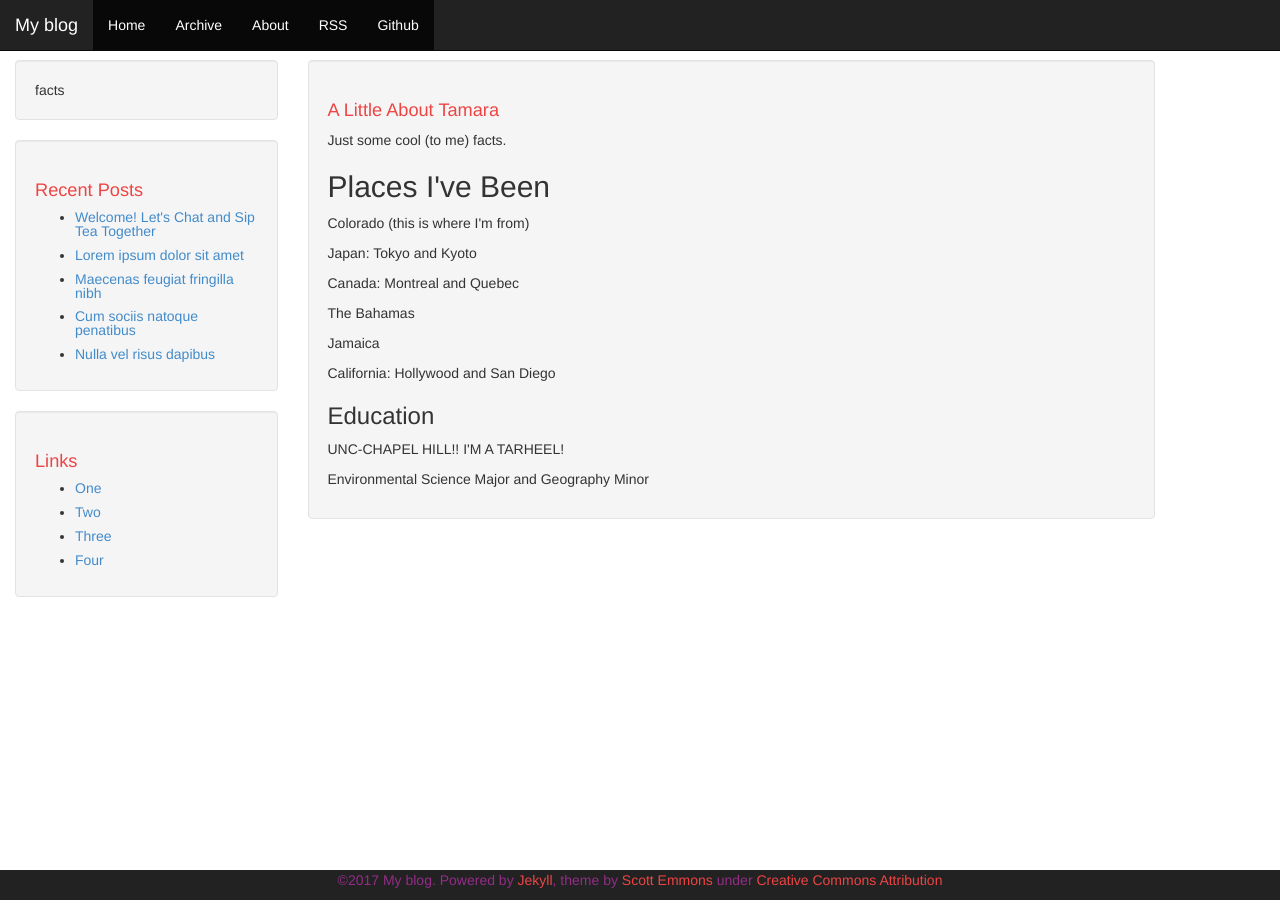
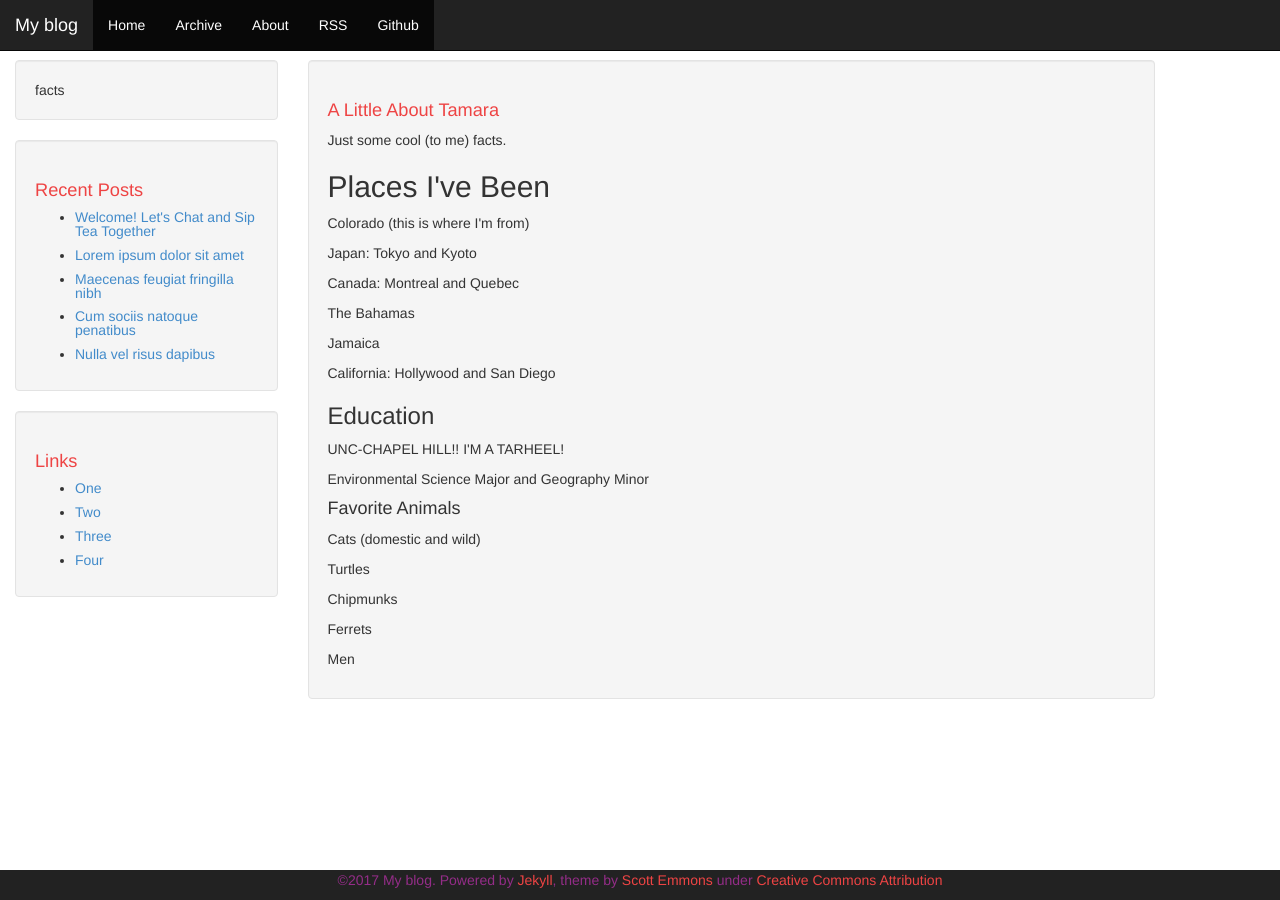
Before and after one commit to scotte/jekyll-clean, a Jekyll site: the page built from about.html, in a window 1280 px wide. Built offline with Jekyll 4.4.1, drawn with Linux system fonts in a browser that asks for light colours.

Commit message:
Update about.html
favorite animals

```diff
--- a/about.html
+++ b/about.html
@@ -24,4 +24,12 @@ layout: default
     <p>UNC-CHAPEL HILL!! I'M A TARHEEL!</p>
 
     <p>Environmental Science Major and Geography Minor</p>
+
+    <h4>Favorite Animals</h4>
+
+    <p>Cats (domestic and wild)</p>
+    <p>Turtles</p>
+    <p>Chipmunks</p>
+    <p>Ferrets</p>
+    <p>Men</p>
 </div>
```
